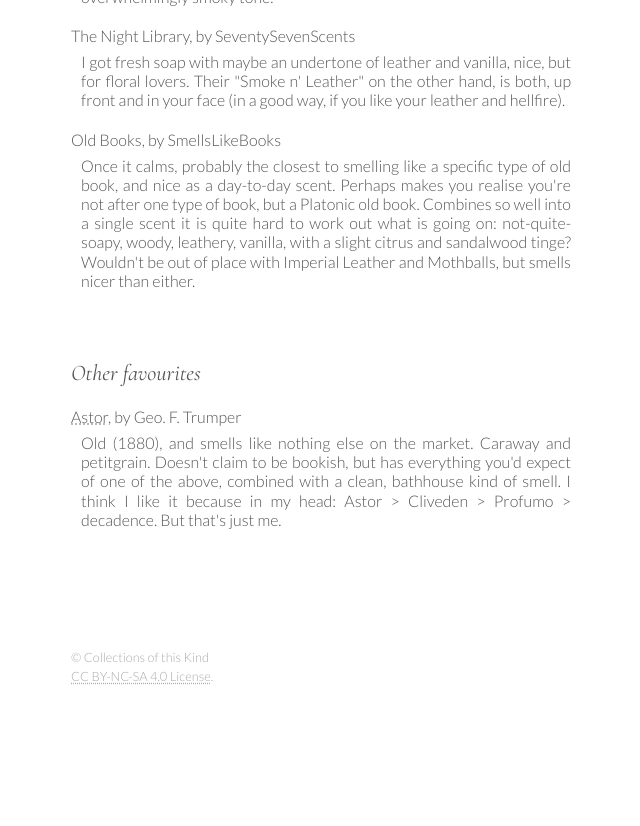
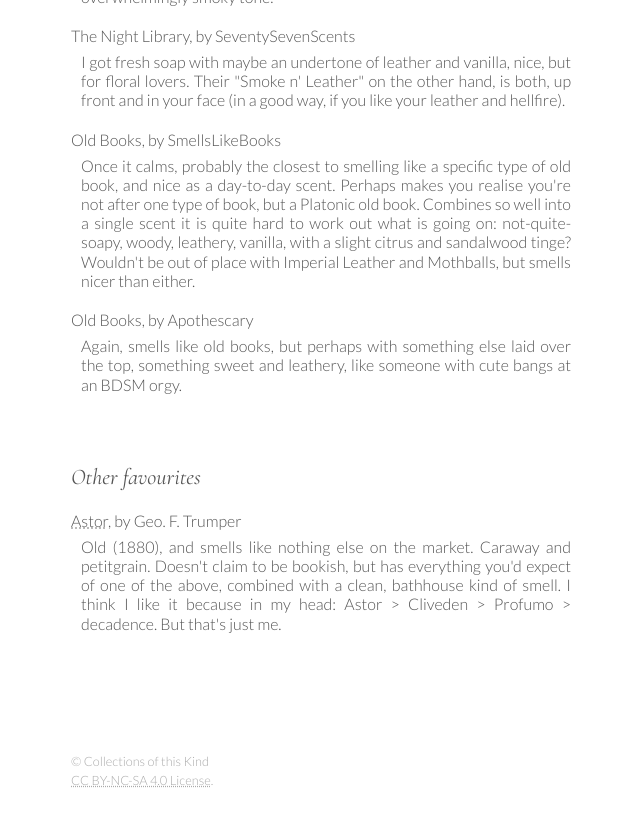
Before and after one commit to CollectionsOfThisKind/collectionsofthiskind.github.io, a Jekyll site: the page built from pages/lists/lists/perfumes.html, in a window 1280 px wide and 900 px high, scrolled down 1086 px. Shown: the top 826 px of the window, without its empty margins (179-819 px from the left). Built offline with Jekyll 4.4.1, drawn with Linux system fonts in a browser that asks for light colours; before the commit the page ends 1883 px from its top, so only the background shows below that.

Commit message:
Add files via upload

```diff
--- a/pages/lists/lists/perfumes.html
+++ b/pages/lists/lists/perfumes.html
@@ -40,6 +40,9 @@
 <dt><span class=edit id='20240318'>Old Books, by SmellsLikeBooks</span></dt><dd><span class=edit id='20240318'>Once it calms, probably the closest to smelling like a specific type of old book, and nice as a day-to-day scent. Perhaps makes you realise you're not after one type of book, but a Platonic old book. Combines so well into a single scent it is quite hard to work out what is going on: not-quite-soapy, woody, leathery, vanilla, with a slight citrus and sandalwood tinge? Wouldn't be out
 of place with Imperial Leather and Mothballs, but smells nicer than either.</span></dd>
 
+<dt><span class=edit id='20240412'>Old Books, by Apothescary</span></dt><dd><span class=edit id='20240412'>Again, smells like old books, but perhaps with something else laid over the top, something sweet and leathery, like
+someone with cute bangs at an BDSM orgy.</span></dd>
+
 
 </dl>
 <h2>Other favourites</h2>
```
